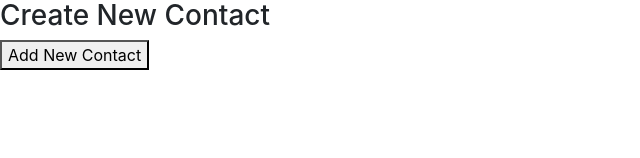
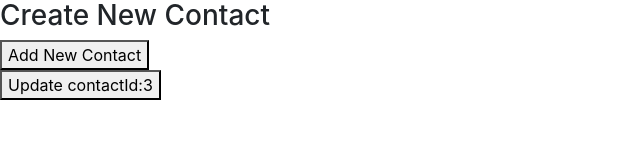
Before and after one commit to Dul18/Angular9TDF, an Angular app: page /contacts in a window 1280 px wide. Shown: the part 142-300 px from the top of the page, without its empty margins (0-640 px from the left). Built offline with nearby package versions, Linux system fonts and the light colour scheme; no server answers.

Commit message:
PUT method

```diff
--- a/src/app/contacts.service.ts
+++ b/src/app/contacts.service.ts
@@ -35,4 +35,11 @@ export class ContactsService {
 
     return this.httpClient.post('http://localhost:3000/contacts', createBody);
   }
+
+  updateContact(contactId,updatedBody){
+
+    const endpointURL = "http://localhost:3000/contacts" +contactId;
+
+    return this.httpClient.put(endpointURL, updatedBody);
+  }
 }
--- a/src/app/contacts/contacts.component.html
+++ b/src/app/contacts/contacts.component.html
@@ -13,4 +13,7 @@
 
 <div *ngIf="msgTrue">Contact created successfully</div>
 
-<button (click)="addNewContact()"> Add New Contact</button>
+<button (click)="addNewContact()"> Add New Contact</button> <br/>
+
+
+<button (click)="updateContact(3)"> Update contactId:3</button>
--- a/src/app/contacts/contacts.component.ts
+++ b/src/app/contacts/contacts.component.ts
@@ -23,6 +23,8 @@ export class ContactsComponent implements OnInit {
 
   }
 
+  //POST method
+
   addNewContact(){
 
     const newFormData={id:6, firstName: 'Raj', lastName:'Kumar'}
@@ -34,4 +36,15 @@ export class ContactsComponent implements OnInit {
 
    }
 
+   //PUT method
+   updateContact(contactId){
+
+    const newFormData = {id:contactId, firstName: 'Mahi', lastName:'Kumar'};
+
+    this.contactsService.updateContact(contactId, newFormData).subscribe(data =>{
+
+      this.msgTrue=true;
+    });
+   }
+
 }
```
Also changed, not shown: src/assets/.db.json.
